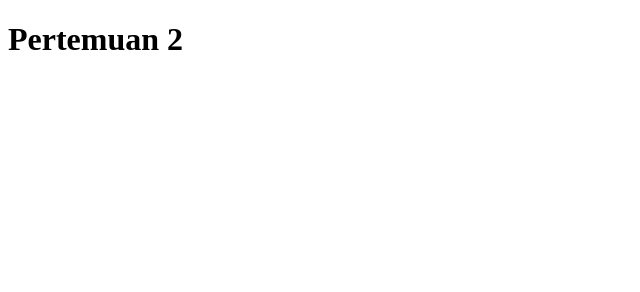
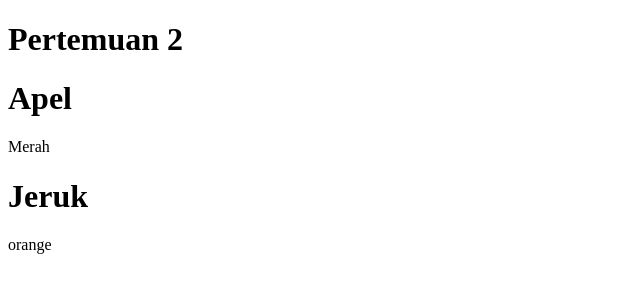
Before and after one commit to adityaajinug/javascript-basic, a plain HTML site: page pertemuan-2/pertemuan-2.html in a window 1280 px wide. Shown: the whole page, without its empty margins (0-640 px from the left). Drawn offline with Linux system fonts and the light colour scheme.

Commit message:
render buah

```diff
--- a/pertemuan-2/pertemuan-2.html
+++ b/pertemuan-2/pertemuan-2.html
@@ -1,12 +1,21 @@
 <!DOCTYPE html>
 <html lang="en">
+
 <head>
     <meta charset="UTF-8">
     <meta name="viewport" content="width=device-width, initial-scale=1.0">
     <title>Petemuan Kedua</title>
 </head>
+
 <body>
     <h1>Pertemuan 2</h1>
+
+    <div id="buah">
+
+    </div>
+
+
     <script src="scripts/pertemuan-2.js"></script>
 </body>
+
 </html>
--- a/pertemuan-2/scripts/pertemuan-2.js
+++ b/pertemuan-2/scripts/pertemuan-2.js
@@ -100,3 +100,14 @@ for (let k = 1; k <= 20; k++) {
         console.log("Ga valid")
     }
 }
+
+const elementBuah = document.getElementById("buah");
+for (const item of buah) {
+    const el = `<div id="item">
+            <h1>${item.nama}</h1>
+            <p>${item.warna}</p>
+        </div>
+        `;
+
+    elementBuah.innerHTML += el;
+}
```
